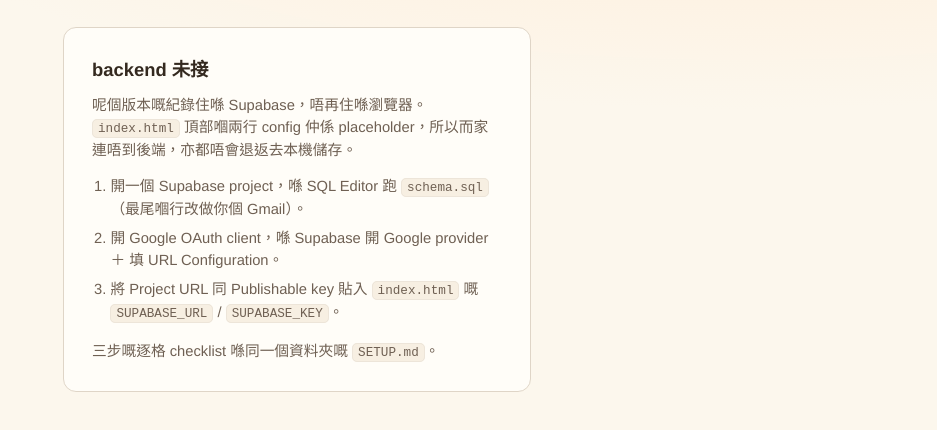
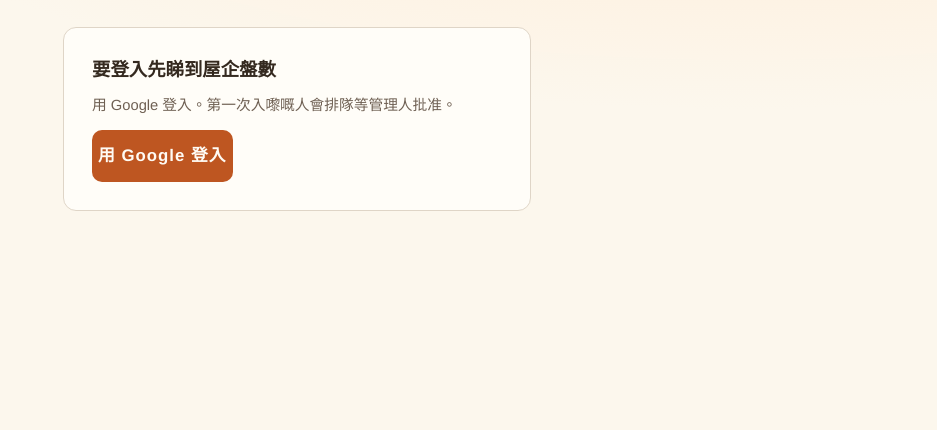
Before and after one commit to kennethlaw325/home-supplies, a plain HTML site: page index.html in a window 1280 px wide. Shown: the part 108-538 px from the top of the page, without its empty margins (343-1280 px from the left). Drawn offline with nearby package versions, Linux system fonts and the light colour scheme.

Commit message:
config: 接上 Kenneth 個 Supabase project（URL + publishable key）

```diff
--- a/index.html
+++ b/index.html
@@ -519,8 +519,8 @@ ul{list-style:none;margin:0;padding:0}
    兩行都未換就開唔到 app，會出「backend 未接」設定提示頁。
    逐格步驟：同一個資料夾嘅 SETUP.md
    ══════════════════════════════════════════════════════════════════ */
-var SUPABASE_URL = 'PASTE_YOUR_PROJECT_URL_HERE';
-var SUPABASE_KEY = 'PASTE_YOUR_PUBLISHABLE_KEY_HERE';
+var SUPABASE_URL = 'https://ldbmvzzfovcusxkohhxx.supabase.co';
+var SUPABASE_KEY = 'sb_publishable_ywlaQj7DRncImbGFYREXDw_YkdQPILS';
 
 /* ══ 儲存層：紀錄同門檻住喺 Supabase，本機淨係揸住一份 cache ══
    計數嗰層一行都冇改：佢哋照樣攞一個 array 同一個 object 返嚟。 */
```
